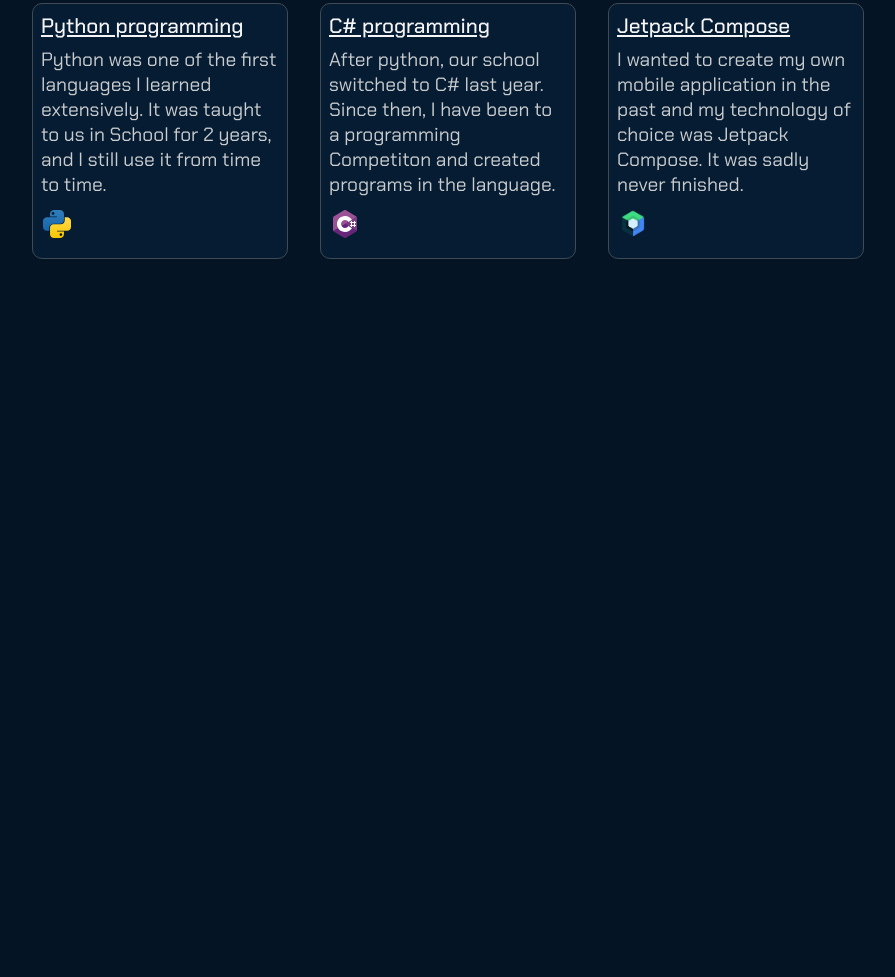
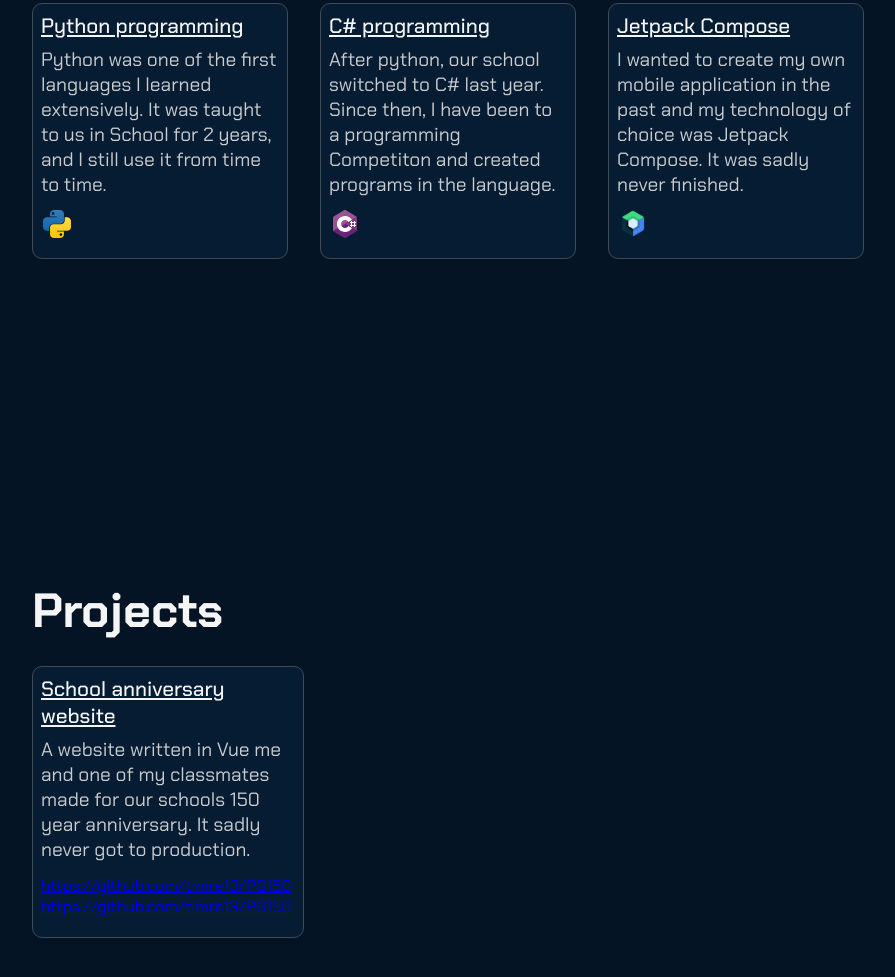
Before and after one commit to 0324bence/0324bence.github.io, a plain HTML site: page index.html in a window 1280 px wide. Shown: the part 1713-2690 px from the top of the page, without its empty margins (48-943 px from the left). Before the commit the page ends 2100 px from the top, so only its background shows below. Drawn offline with Linux system fonts and the light colour scheme.

Commit message:
Create layout for projects section

```diff
--- a/index.html
+++ b/index.html
@@ -13,19 +13,19 @@
                 <img src="./images/logo.png" alt="DB logo" />
             </div>
             <div id="content">
-                <div id="title">
+                <section id="title">
                     <h2 class="light">Hi, I'm Bence</h2>
                     <h1>I'm a software developer and tester student in Hungary.</h1>
                     <h3 class="light">
-                        I've had an interest in software development since I created my first script in python. The joy
-                        of creating something new that no one did before cannot be expressed through words.
+                        I've had an interest in software development since I created my first website. The joy of
+                        creating something new that no one did before cannot be expressed through words.
                     </h3>
-                </div>
-                <div id="skills">
+                </section>
+                <section id="skills">
                     <div class="title">
                         <h2>MY SKILLS</h2>
                     </div>
-                    <div id="list">
+                    <div class="list">
                         <div class="list-item">
                             <span class="item-title">HTML and CSS</span>
                             <p>
@@ -116,11 +116,26 @@
                                 <img src="./images/skills/jetpack.png" alt="jetpack" title="jetpack" />
                             </div>
                         </div>
-                        <!-- HTML-css, javascript frameworks, javascript canvas, node.js, basic knowlade of php,
-                        basic knowlage of express.js and Nest.js, python programming, c# programming,
-                        basic knowlage of Jetpack Compose and Kotlin -->
                     </div>
-                </div>
+                </section>
+                <section id="projects">
+                    <div class="title">
+                        <h2>Projects</h2>
+                    </div>
+                    <div class="list">
+                        <div class="list-item">
+                            <span class="item-title">School anniversary website</span>
+                            <p>
+                                A website written in Vue me and one of my classmates made for our schools 150 year
+                                anniversary. It sadly never got to production.
+                            </p>
+                            <div class="item-links">
+                                <a href="https://github.com/timre13/PG150">https://github.com/timre13/PG150</a>
+                                <a href="https://github.com/timre13/PG150">https://github.com/timre13/PG150</a>
+                            </div>
+                        </div>
+                    </div>
+                </section>
             </div>
             <div id="footer"></div>
         </div>
--- a/style.css
+++ b/style.css
@@ -78,12 +78,25 @@ h3 {
     gap: 1.5rem;
 }
 
-#skills #list {
+#projects {
+    width: 100%;
+    display: flex;
+    flex-direction: column;
+    align-items: stretch;
+    gap: 1.5rem;
+}
+
+.list {
     width: 90%;
     flex: 1;
     display: flex;
     flex-wrap: wrap;
     gap: 2rem;
+}
+
+#projects .list-item {
+    width: 17rem;
+    height: 17rem;
 }
 
 .list-item {
@@ -117,6 +130,14 @@ h3 {
     align-items: center;
 }
 
+.list-item .item-links {
+    width: 100%;
+    flex: 1 0;
+    display: flex;
+    flex-direction: column;
+    justify-content: center;
+}
+
 .list-item .item-images img {
     height: 2rem;
     aspect-ratio: 1 / 1;
```
